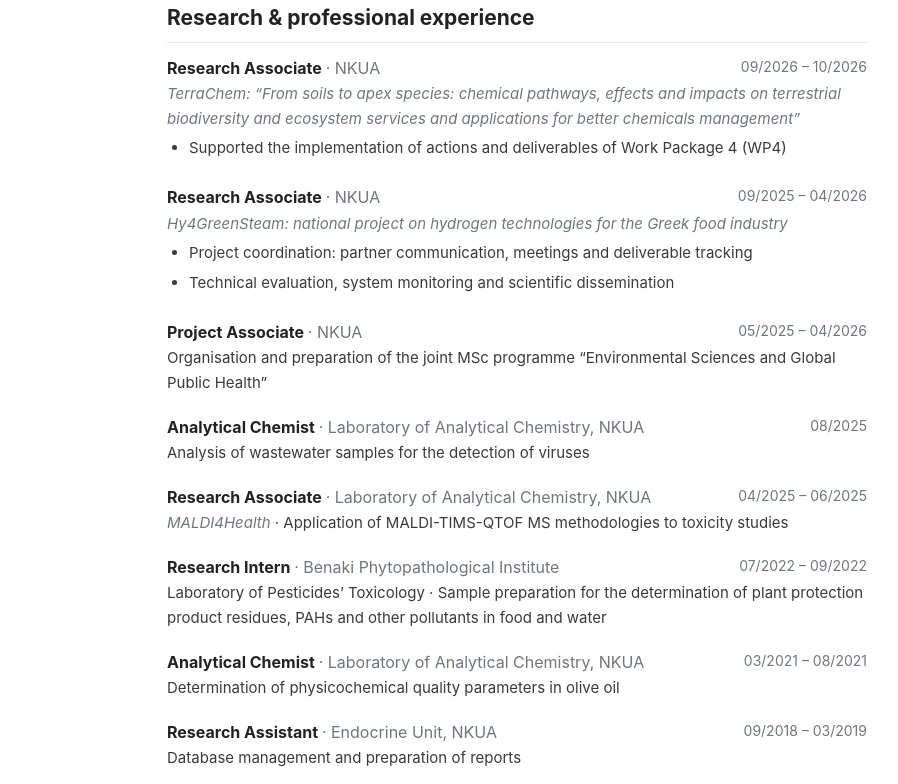
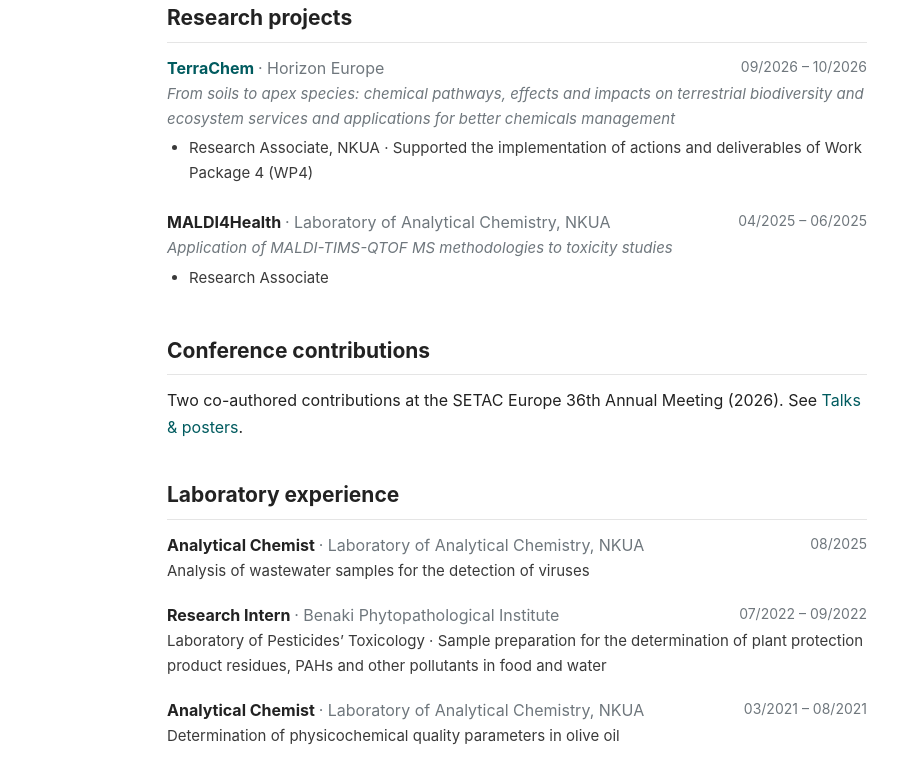
Before and after one commit to akarageorgoudi/akarageorgoudi.github.io, a plain HTML site: page cv.html in a window 1280 px wide. Shown: the part 550-1334 px from the top of the page, 253-1151 px from the left. Drawn offline with Linux system fonts and the light colour scheme.

Commit message:
Focus CV page on research; add Research projects (TerraChem, MALDI4Health)

```diff
--- a/cv.html
+++ b/cv.html
@@ -4,7 +4,7 @@
 <meta charset="utf-8">
 <meta name="viewport" content="width=device-width, initial-scale=1">
 <title>CV – Anthi Karageorgoudi</title>
-<meta name="description" content="Anthi Karageorgoudi, PhD candidate in Analytical Chemistry at the National and Kapodistrian University of Athens (TrAMS group). Mass spectrometry, MALDI imaging and Analytical Quality by Design.">
+<meta name="description" content="Anthi Karageorgoudi, PhD candidate in Analytical Chemistry at the National and Kapodistrian University of Athens (TrAMS group). Mass spectrometry, MALDI mass spectrometry imaging (MALDI-MSI) and Analytical Quality by Design.">
 <link rel="stylesheet" href="style.css">
 <script>
   (function(){try{var t=localStorage.getItem('theme');}catch(e){}
@@ -46,7 +46,7 @@
 
   <main class="content">
     <h1 class="page">CV</h1>
-    <a class="download" href="Karageorgoudi_A_CV.pdf">Download CV (PDF)</a>
+    <a class="download" href="Karageorgoudi_A_CV.pdf">Download full CV (PDF)</a>
     <h2>Education</h2>
     <div class="entry">
       <h3>PhD Candidate in Analytical Chemistry <span class="org">· NKUA</span></h3>
@@ -63,31 +63,24 @@
       <span class="date">2018 – 2022</span>
       <div class="desc"><em>Thesis: “Detection of histamine based on gold nanoparticles”</em> · Grade 7.90/10 (Very Good)</div>
     </div>
-    <h2>Research &amp; professional experience</h2>
+    <h2>Research projects</h2>
     <div class="entry">
-      <h3>Research Associate <span class="org">· NKUA</span></h3>
+      <h3><a href="https://cordis.europa.eu/project/id/101135483">TerraChem</a> <span class="org">· Horizon Europe</span></h3>
       <span class="date">09/2026 – 10/2026</span>
-      <div class="desc"><em>TerraChem: “From soils to apex species: chemical pathways, effects and impacts on terrestrial biodiversity and ecosystem services and applications for better chemicals management”</em><ul><li>Supported the implementation of actions and deliverables of Work Package 4 (WP4)</li></ul></div>
+      <div class="desc"><em>From soils to apex species: chemical pathways, effects and impacts on terrestrial biodiversity and ecosystem services and applications for better chemicals management</em><ul><li>Research Associate, NKUA · Supported the implementation of actions and deliverables of Work Package 4 (WP4)</li></ul></div>
     </div>
     <div class="entry">
-      <h3>Research Associate <span class="org">· NKUA</span></h3>
-      <span class="date">09/2025 – 04/2026</span>
-      <div class="desc"><em>Hy4GreenSteam: national project on hydrogen technologies for the Greek food industry</em><ul><li>Project coordination: partner communication, meetings and deliverable tracking</li><li>Technical evaluation, system monitoring and scientific dissemination</li></ul></div>
+      <h3>MALDI4Health <span class="org">· Laboratory of Analytical Chemistry, NKUA</span></h3>
+      <span class="date">04/2025 – 06/2025</span>
+      <div class="desc"><em>Application of MALDI-TIMS-QTOF MS methodologies to toxicity studies</em><ul><li>Research Associate</li></ul></div>
     </div>
-    <div class="entry">
-      <h3>Project Associate <span class="org">· NKUA</span></h3>
-      <span class="date">05/2025 – 04/2026</span>
-      <div class="desc">Organisation and preparation of the joint MSc programme “Environmental Sciences and Global Public Health”</div>
-    </div>
+    <h2>Conference contributions</h2>
+    <p>Two co-authored contributions at the SETAC Europe 36th Annual Meeting (2026). See <a href="talks.html">Talks &amp; posters</a>.</p>
+    <h2>Laboratory experience</h2>
     <div class="entry">
       <h3>Analytical Chemist <span class="org">· Laboratory of Analytical Chemistry, NKUA</span></h3>
       <span class="date">08/2025</span>
       <div class="desc">Analysis of wastewater samples for the detection of viruses</div>
-    </div>
-    <div class="entry">
-      <h3>Research Associate <span class="org">· Laboratory of Analytical Chemistry, NKUA</span></h3>
-      <span class="date">04/2025 – 06/2025</span>
-      <div class="desc"><em>MALDI4Health</em> · Application of MALDI-TIMS-QTOF MS methodologies to toxicity studies</div>
     </div>
     <div class="entry">
       <h3>Research Intern <span class="org">· Benaki Phytopathological Institute</span></h3>
@@ -98,11 +91,6 @@
       <h3>Analytical Chemist <span class="org">· Laboratory of Analytical Chemistry, NKUA</span></h3>
       <span class="date">03/2021 – 08/2021</span>
       <div class="desc">Determination of physicochemical quality parameters in olive oil</div>
-    </div>
-    <div class="entry">
-      <h3>Research Assistant <span class="org">· Endocrine Unit, NKUA</span></h3>
-      <span class="date">09/2018 – 03/2019</span>
-      <div class="desc">Database management and preparation of reports</div>
     </div>
     <h2>Teaching &amp; supervision</h2>
     <div class="entry">
@@ -116,7 +104,7 @@
     </div>
     <h2>Skills</h2>
     <ul>
-      <li><strong>Analytical techniques:</strong> HRMS, MALDI-TIMS-QTOF MS, LC-MS/MS, chromatography, sample preparation</li>
+      <li><strong>Analytical techniques:</strong> HRMS, MALDI-MSI (MALDI-TIMS-QTOF MS), LC-MS/MS, chromatography, sample preparation</li>
       <li><strong>Method development:</strong> Analytical Quality by Design (AQbD), method validation</li>
       <li><strong>Languages:</strong> Greek (native) · English (C2) · German (B2)</li>
     </ul>
```
Also changed, not shown: index.html (+8 -3 lines).
